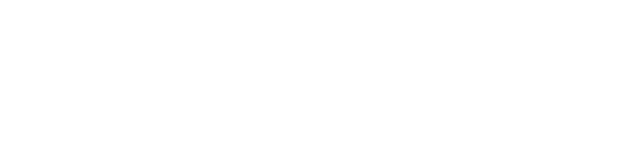
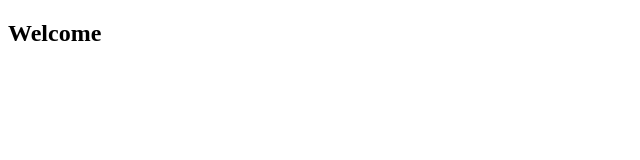
Before and after one commit to bubbleheadzz/personal_portfolio_project, a plain HTML site: page index.html in a window 1280 px wide. Shown: the whole page, without its empty margins (0-640 px from the left). Drawn offline with Linux system fonts and the light colour scheme.

Commit message:
Added hero section to homepage

```diff
--- a/index.html
+++ b/index.html
@@ -6,6 +6,8 @@
   <title>Document</title>
 </head>
 <body>
-
+  <section class="hero">
+    <h1>Welcome</h1>
+  </section>
 </body>
 </html>
```
